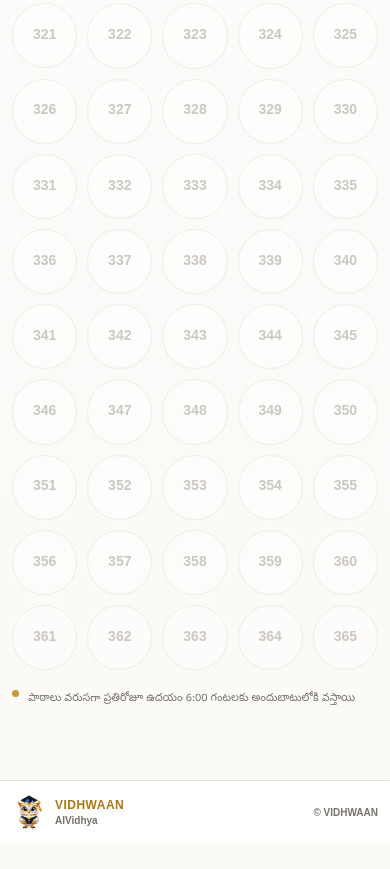
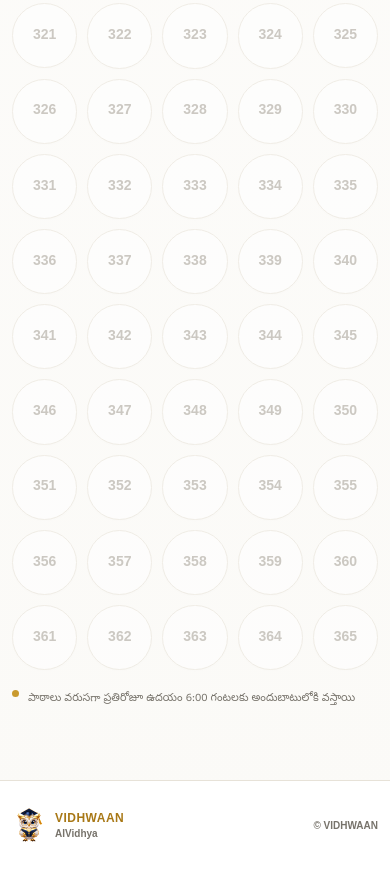
Before and after one commit to propertiesgrouphyd/aividhya, a website: page index.html in a window 390 px wide. Shown: the part 5156-6025 px from the top of the page. Before the commit the page ends 5999 px from the top, so only its background shows below. Drawn offline with Linux system fonts and the light colour scheme.

Commit message:
Update main.css

```diff
--- a/main.css
+++ b/main.css
@@ -1556,7 +1556,7 @@ main {
   .footer-inner {
     width: calc(100% - 24px);
 
-    min-height: 62px;
+    min-height: 88px;
 
     gap: 12px;
   }
```
